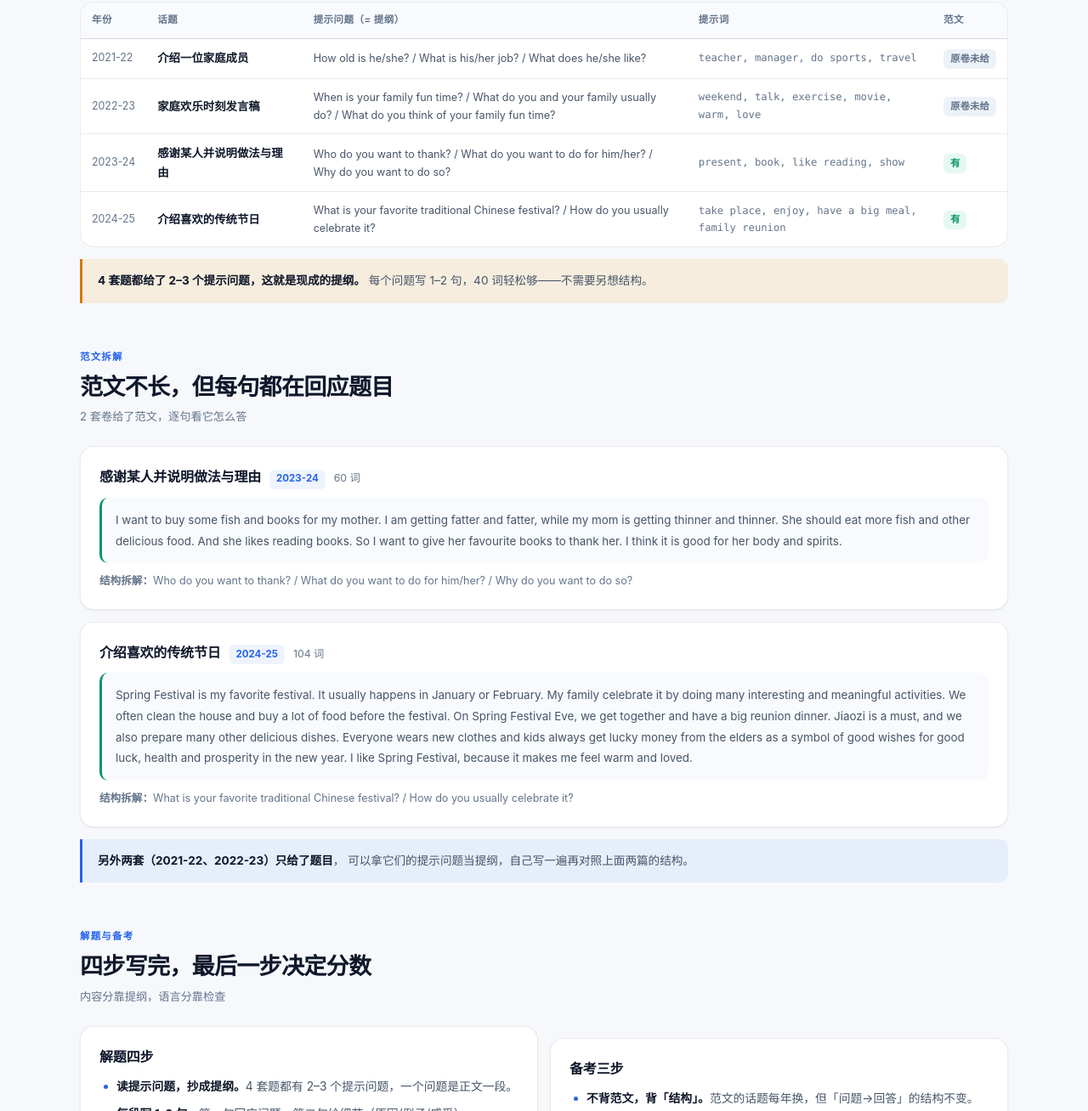
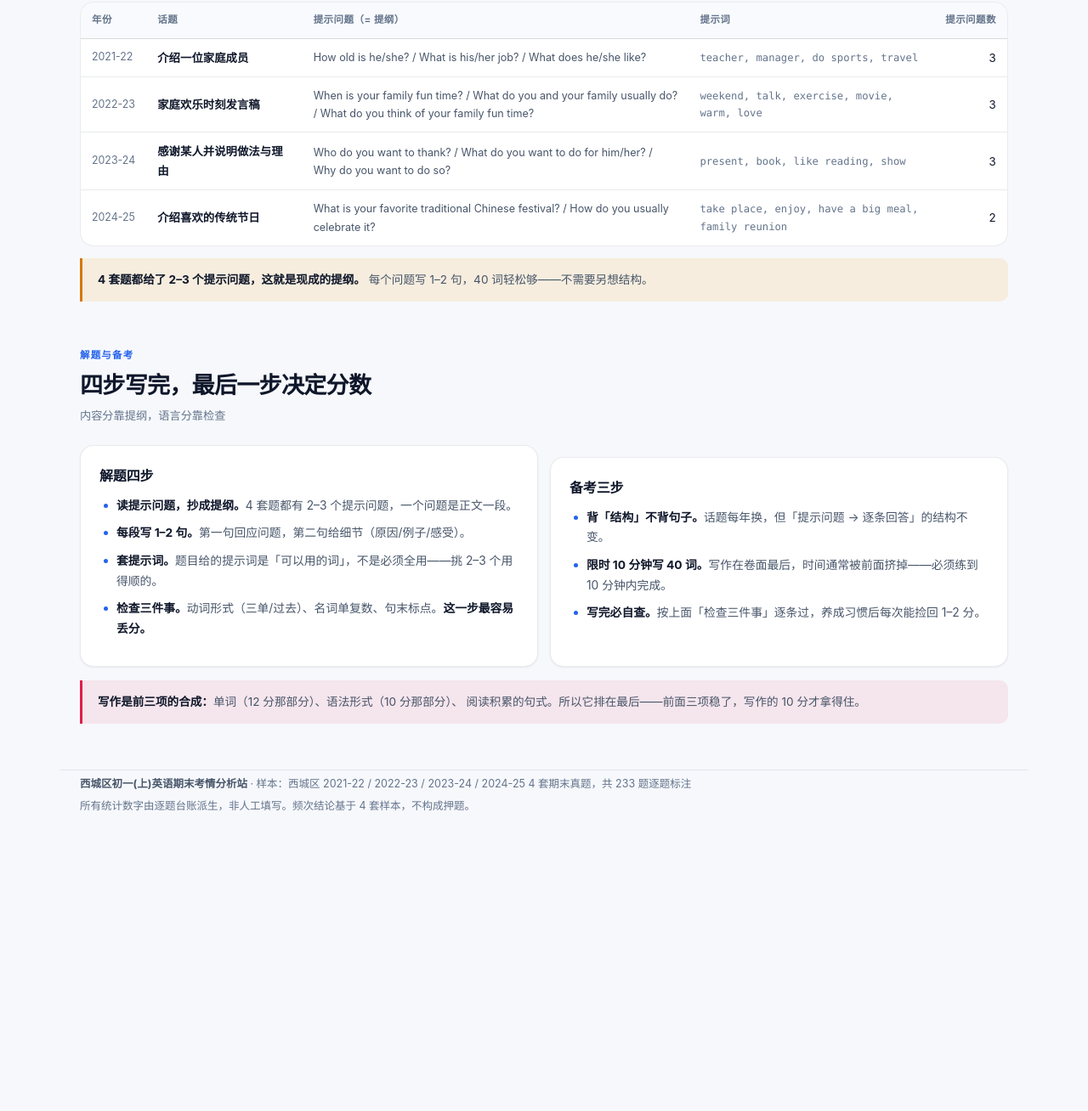
Before and after one commit to leverly/yuzi-english-prep, a plain HTML site: page special-write.html in a window 1280 px wide. Shown: the part 777-2085 px from the top of the page at 85% size. After the commit the page ends 1741 px from the top, so only its background shows below. Drawn offline with Linux system fonts and the light colour scheme.

Commit message:
写作页：删「范文拆解」整节
用户要求去掉范文拆解的部分内容，确认为删整节（含两篇范文原文）。

## 删掉

- 2023-24「感谢某人」范文（60 词）
- 2024-25「传统节日」范文（104 词）
- 各自下方的「结构拆解」（只是把提示问题复读一遍，与「题目怎么读」重复）

## 连带清理（删节后悬空的四处）

1. 「题目怎么读」表的「范文」列（有 / 原卷未给）→ 换成「提示问题数」
2. 页首角标「2/4 套有范文」→「提示问题即提纲」
3. 侧栏指标「2/4 有范文」→「2–3 提示问题」
4. 备考三步「不背范文，背结构」→「背结构不背句子」
5. 页面 meta 与 desc 里的「范文拆解」→「提纲怎么读」

## 修一处数据错误

新的「提示问题数」列最初按 `/` 分割，但题干里有 he/she、his/her 这类斜杠，
导致 3 个问题算成 6 个。改为按 `?` 计数后：3 / 3 / 3 / 2，与「2–3 个提示问题」一致。

## 断言

- 写作页不得出现「范文」；必须保留「题目怎么读」与「四步写法」
- 提示问题数按 `?` 计且落在 1–4；页面表格显示的数字必须等于派生值

```diff
--- a/special-write.html
+++ b/special-write.html
@@ -4,7 +4,7 @@
 <meta charset="UTF-8">
 <meta name="viewport" content="width=device-width,initial-scale=1">
 <title>写作专项 · 西城初一英语</title>
-<meta name="description" content="文段表达 10 分：4 套真题的提纲与范文拆解，以及四步写法与自查清单。">
+<meta name="description" content="文段表达 10 分：4 套真题的提纲怎么读，以及四步写法与自查清单。">
 <style>
 :root{
   --r:16px; --r-sm:10px; --r-lg:22px; --r-pill:999px;
@@ -502,7 +502,7 @@ footer b{color:var(--text-2)}
       <div class="seg-row">
         <span class="sr-n">40</span><span class="sr-l">词数下限</span><span class="sr-c">四套一致</span>
       </div><div class="seg-row">
-        <span class="sr-n">2/4</span><span class="sr-l">有范文</span><span class="sr-c">其余原卷未给</span>
+        <span class="sr-n">2–3</span><span class="sr-l">提示问题</span><span class="sr-c">每题一个问题即一段</span>
       </div>
     </div>
   </div>
@@ -520,32 +520,32 @@ footer b{color:var(--text-2)}
 
 <div class="tbl-wrap">
 <table>
-<thead><tr><th>年份</th><th>话题</th><th>提示问题（= 提纲）</th><th>提示词</th><th>范文</th></tr></thead>
+<thead><tr><th>年份</th><th>话题</th><th>提示问题（= 提纲）</th><th>提示词</th><th class="num">提示问题数</th></tr></thead>
 <tbody>
 <tr>
   <td style="color:var(--text-3);font-size:12.4px">2021-22</td>
   <td class="wrap-cell"><b>介绍一位家庭成员</b></td>
   <td class="wrap-cell" style="font-size:12.6px;color:var(--text-2)">How old is he/she? / What is his/her job? / What does he/she like?</td>
   <td class="wrap-cell" style="font-family:var(--mono);font-size:12.2px;color:var(--text-3)">teacher, manager, do sports, travel</td>
-  <td><span class="tag rare">原卷未给</span></td>
+  <td class="num">3</td>
 </tr><tr>
   <td style="color:var(--text-3);font-size:12.4px">2022-23</td>
   <td class="wrap-cell"><b>家庭欢乐时刻发言稿</b></td>
   <td class="wrap-cell" style="font-size:12.6px;color:var(--text-2)">When is your family fun time? / What do you and your family usually do? / What do you think of your family fun time?</td>
   <td class="wrap-cell" style="font-family:var(--mono);font-size:12.2px;color:var(--text-3)">weekend, talk, exercise, movie, warm, love</td>
-  <td><span class="tag rare">原卷未给</span></td>
+  <td class="num">3</td>
 </tr><tr>
   <td style="color:var(--text-3);font-size:12.4px">2023-24</td>
   <td class="wrap-cell"><b>感谢某人并说明做法与理由</b></td>
   <td class="wrap-cell" style="font-size:12.6px;color:var(--text-2)">Who do you want to thank? / What do you want to do for him/her? / Why do you want to do so?</td>
   <td class="wrap-cell" style="font-family:var(--mono);font-size:12.2px;color:var(--text-3)">present, book, like reading, show</td>
-  <td><span class="tag easy">有</span></td>
+  <td class="num">3</td>
 </tr><tr>
   <td style="color:var(--text-3);font-size:12.4px">2024-25</td>
   <td class="wrap-cell"><b>介绍喜欢的传统节日</b></td>
   <td class="wrap-cell" style="font-size:12.6px;color:var(--text-2)">What is your favorite traditional Chinese festival? / How do you usually celebrate it?</td>
   <td class="wrap-cell" style="font-family:var(--mono);font-size:12.2px;color:var(--text-3)">take place, enjoy, have a big meal, family reunion</td>
-  <td><span class="tag easy">有</span></td>
+  <td class="num">2</td>
 </tr>
 </tbody>
 </table>
@@ -553,48 +553,6 @@ footer b{color:var(--text-2)}
 <div class="note warn" style="margin-top:14px">
   <b>4 套题都给了 2–3 个提示问题，这就是现成的提纲。</b>
   每个问题写 1–2 句，40 词轻松够——不需要另想结构。
-</div>
-
-</section>
-
-
-<section class="section" id="w-essay">
-  <div class="section-head"><div class="section-head-left">
-    <span class="kicker">范文拆解</span>
-    <h2>范文不长，但每句都在回应题目</h2>
-    <span class="sub">2 套卷给了范文，逐句看它怎么答</span>
-  </div></div>
-
-
-<div class="card" style="margin-bottom:14px">
-  <div style="display:flex;align-items:baseline;gap:10px;margin-bottom:10px;flex-wrap:wrap">
-    <h3 style="margin:0">感谢某人并说明做法与理由</h3>
-    <span class="tag ch">2023-24</span>
-    <span style="font-size:12.3px;color:var(--text-3)">60 词</span>
-  </div>
-  <p style="font-size:13.4px;color:var(--text-2);line-height:1.85;background:var(--surface-2);padding:14px 16px;border-radius:10px;border-left:3px solid var(--ok)">
-    I want to buy some fish and books for my mother. I am getting fatter and fatter, while my mom is getting thinner and thinner. She should eat more fish and other delicious food. And she likes reading books. So I want to give her favourite books to thank her. I think it is good for her body and spirits.
-  </p>
-  <div style="margin-top:10px;font-size:12.6px;color:var(--text-3);line-height:1.7">
-    <b>结构拆解：</b>Who do you want to thank? / What do you want to do for him/her? / Why do you want to do so?
-  </div>
-</div>
-<div class="card" style="margin-bottom:14px">
-  <div style="display:flex;align-items:baseline;gap:10px;margin-bottom:10px;flex-wrap:wrap">
-    <h3 style="margin:0">介绍喜欢的传统节日</h3>
-    <span class="tag ch">2024-25</span>
-    <span style="font-size:12.3px;color:var(--text-3)">104 词</span>
-  </div>
-  <p style="font-size:13.4px;color:var(--text-2);line-height:1.85;background:var(--surface-2);padding:14px 16px;border-radius:10px;border-left:3px solid var(--ok)">
-    Spring Festival is my favorite festival. It usually happens in January or February. My family celebrate it by doing many interesting and meaningful activities. We often clean the house and buy a lot of food before the festival. On Spring Festival Eve, we get together and have a big reunion dinner. Jiaozi is a must, and we also prepare many other delicious dishes. Everyone wears new clothes and kids always get lucky money from the elders as a symbol of good wishes for good luck, health and prosperity in the new year. I like Spring Festival, because it makes me feel warm and loved.
-  </p>
-  <div style="margin-top:10px;font-size:12.6px;color:var(--text-3);line-height:1.7">
-    <b>结构拆解：</b>What is your favorite traditional Chinese festival? / How do you usually celebrate it?
-  </div>
-</div>
-<div class="note" style="margin-top:6px">
-  <b>另外两套（2021-22、2022-23）只给了题目</b>，
-  可以拿它们的提示问题当提纲，自己写一遍再对照上面两篇的结构。
 </div>
 
 </section>
@@ -620,7 +578,7 @@ footer b{color:var(--text-2)}
   <div class="card">
     <h3 style="margin-bottom:10px">备考三步</h3>
     <ul class="clean">
-      <li><b>不背范文，背「结构」。</b>范文的话题每年换，但「问题→回答」的结构不变。</li>
+      <li><b>背「结构」不背句子。</b>话题每年换，但「提示问题 → 逐条回答」的结构不变。</li>
       <li><b>限时 10 分钟写 40 词。</b>写作在卷面最后，时间通常被前面挤掉——必须练到 10 分钟内完成。</li>
       <li><b>写完必自查。</b>按上面「检查三件事」逐条过，养成习惯后每次能捡回 1–2 分。</li>
     </ul>
```
Also changed, not shown: build.mjs (+6 -28 lines), special.html (+1 -1 lines), verify.mjs (+24 -5 lines).
